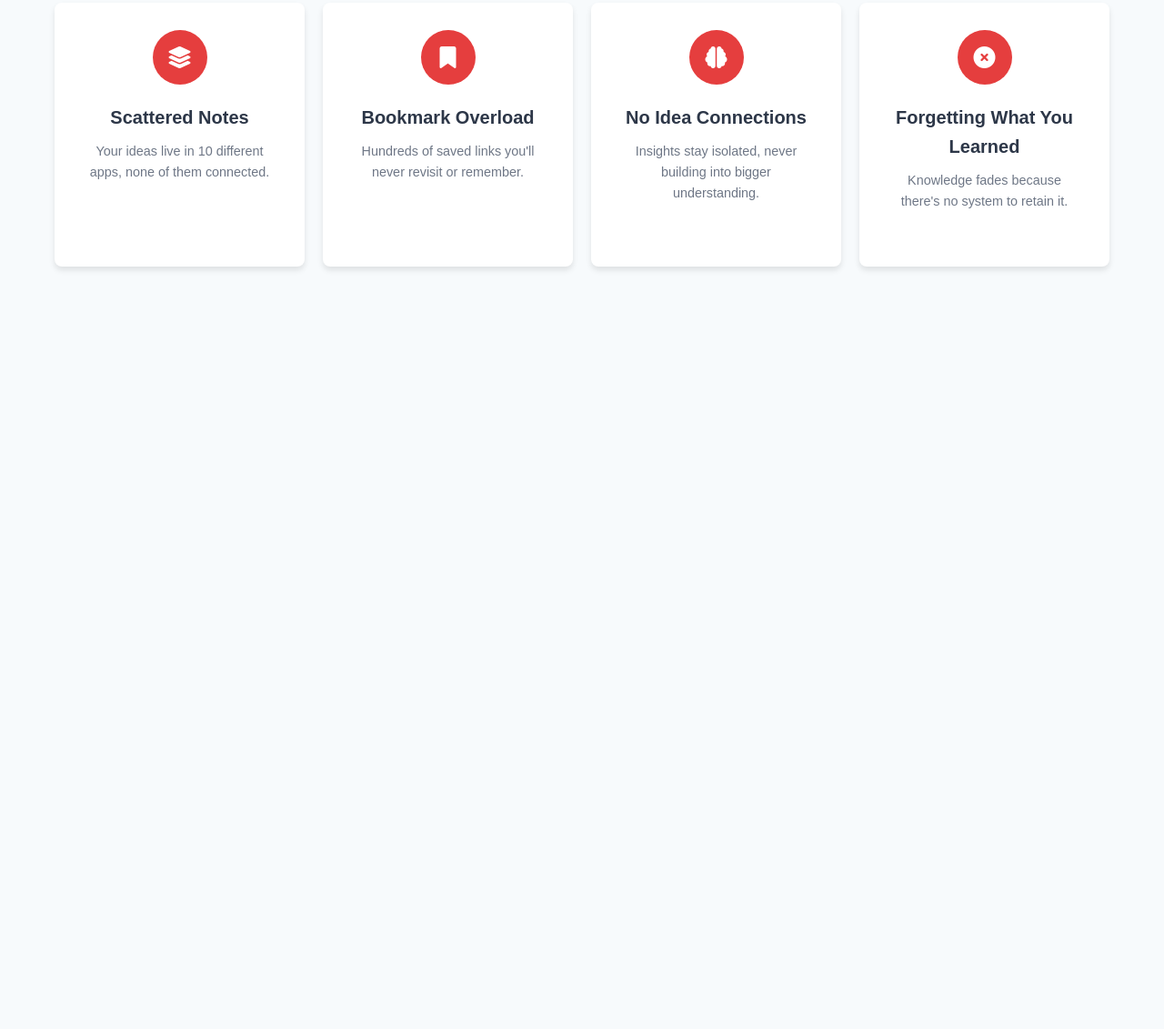
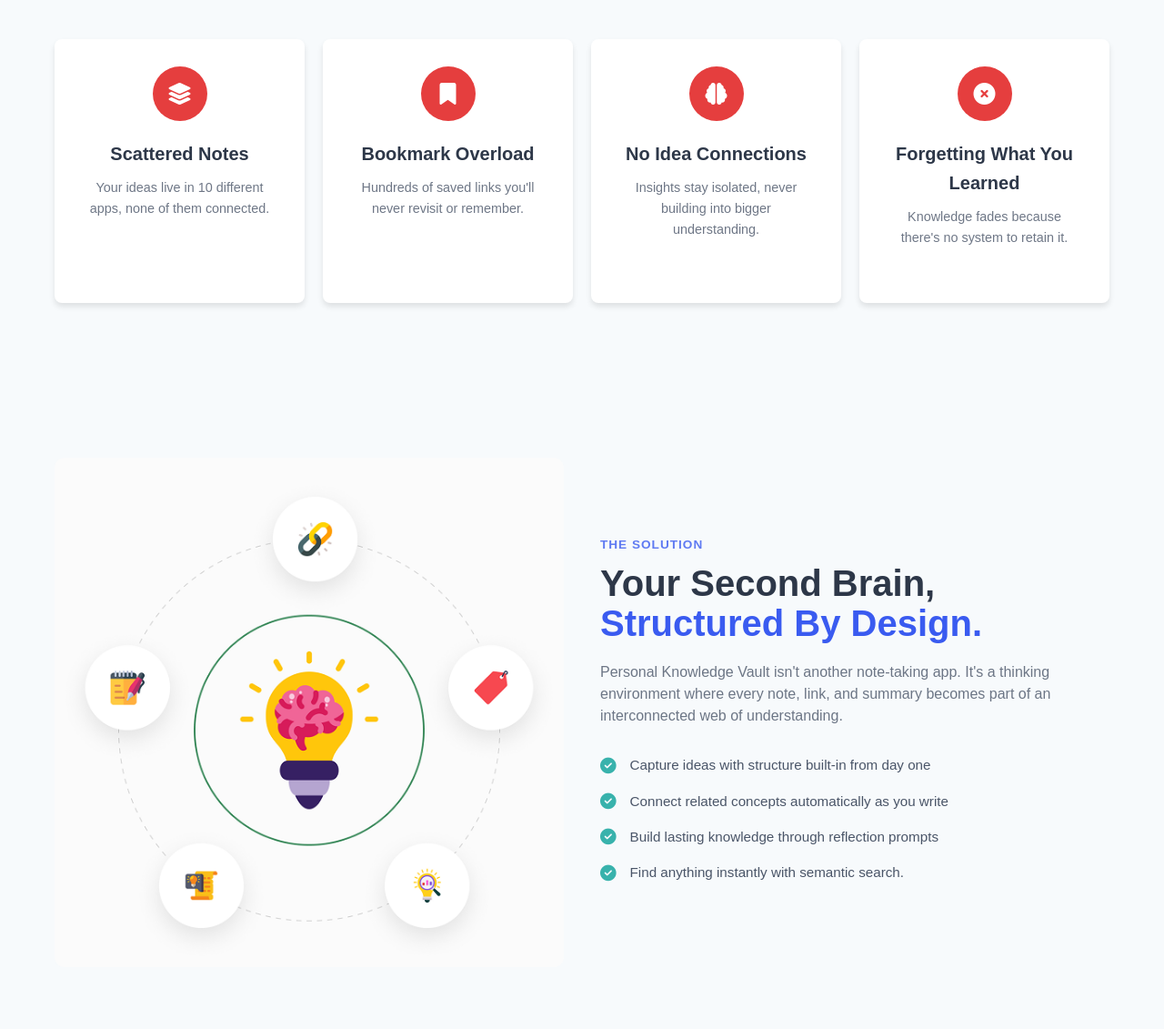
Before and after one commit to estiak-cvc/B13-Assignment-001, a plain HTML site: page index.html in a window 1280 px wide. Shown: the part 1122-2253 px from the top of the page at 91% size. Before the commit the page ends 1485 px from the top, so only its background shows below. Drawn offline with Linux system fonts and the light colour scheme.

Commit message:
Solution Section Done

```diff
--- a/index.html
+++ b/index.html
@@ -84,6 +84,45 @@
             </div>
         </div>
     </section>
+    <!--Solution Section-->
+<section class="solution-section">
+        <div class="container">
+            <div class="content-wrapper">
+
+                <!-- Left Side: Illustration Container -->
+                <div class="illustration-container">
+                    <img src="./assets/knowledge.png" alt="Knowledge Vault illustration" class="main-graphic">
+                </div>
+
+                <!-- Right Side: Text Content -->
+                <div class="text-content">
+                    <p class="subtitle">THE SOLUTION</p>
+                    <h1>Your Second Brain,<br><span class="structured-design">Structured By Design.</span></h1>
+                    <p class="intro-text">Personal Knowledge Vault isn't another note-taking app. It's a thinking environment where every note, link, and summary becomes part of an interconnected web of understanding.</p>
+
+                    <ul class="feature-list">
+                        <li>
+                            <i class="fas fa-check-circle check-icon"></i>
+                            Capture ideas with structure built-in from day one
+                        </li>
+                        <li>
+                            <i class="fas fa-check-circle check-icon"></i>
+                            Connect related concepts automatically as you write
+                        </li>
+                        <li>
+                            <i class="fas fa-check-circle check-icon"></i>
+                            Build lasting knowledge through reflection prompts
+                        </li>
+                        <li>
+                            <i class="fas fa-check-circle check-icon"></i>
+                            Find anything instantly with semantic search.
+                        </li>
+                    </ul>
+                </div>
+            </div>
+        </div>
+    </section>
+    <!-- Read to Think Section-->
 
 </body>
 </html>
--- a/styles.css
+++ b/styles.css
@@ -275,3 +275,116 @@ body {
         flex-basis: 100%; /* Single column on mobile */
     }
 }
+/* Brain Seaction */
+:root {
+    --primary-blue: #3a5bf0; /* Main text color */
+    --accent-green: #38b2ac; /* Checkmark icon color */
+    --text-color: #4a5568;
+    --heading-color: #2d3748;
+    --background-light: #f7fafc;
+}
+
+* {
+    margin: 0;
+    padding: 0;
+    box-sizing: border-box;
+}
+
+body {
+    font-family: sans-serif;
+    line-height: 1.6;
+    color: var(--text-color);
+    background-color: var(--background-light);
+}
+
+.container {
+    max-width: 1200px;
+    margin: 0 auto;
+    padding: 60px 20px; /* Ample padding top and bottom */
+}
+
+.content-wrapper {
+    display: flex;
+    align-items: center; /* Vertically aligns the graphic and text */
+    justify-content: space-between;
+    gap: 40px;
+}
+
+/* Left Side Styles */
+.illustration-container {
+    flex-basis: 50%; /* Takes up roughly half the space */
+    text-align: center;
+}
+
+.main-graphic {
+    max-width: 100%;
+    height: auto;
+    /* Placeholder for the complex SVG graphic */
+}
+
+/* Right Side Styles */
+.text-content {
+    flex-basis: 50%; /* Takes up roughly half the space */
+}
+
+.subtitle {
+    color: var(--primary-blue);
+    font-size: 0.85rem;
+    font-weight: 600;
+    margin-bottom: 10px;
+    letter-spacing: 1px;
+    text-transform: uppercase;
+}
+
+h1 {
+    color: var(--heading-color);
+    font-size: 2.5rem;
+    line-height: 1.1;
+    margin-bottom: 20px;
+}
+
+.structured-design {
+    color: var(--primary-blue);
+}
+
+.intro-text {
+    margin-bottom: 30px;
+    font-size: 1rem;
+    line-height: 1.5;
+}
+
+.feature-list {
+    list-style-type: none; /* Remove default bullets */
+}
+
+.feature-list li {
+    margin-bottom: 15px;
+    display: flex;
+    align-items: center;
+    font-size: 0.95rem;
+}
+
+.check-icon {
+    color: var(--accent-green);
+    margin-right: 15px;
+    font-size: 1.1rem;
+}
+
+/* Basic Responsiveness */
+@media (max-width: 768px) {
+    .content-wrapper {
+        flex-direction: column; /* Stack vertically on smaller screens */
+        text-align: center;
+    }
+    .text-content, .illustration-container {
+        flex-basis: 100%;
+    }
+    .feature-list {
+        text-align: left; /* Align list items left again */
+        padding-left: 20px;
+    }
+    .main-graphic {
+        max-width: 300px; /* Control size of graphic on mobile */
+        margin-bottom: 20px;
+    }
+}
```
